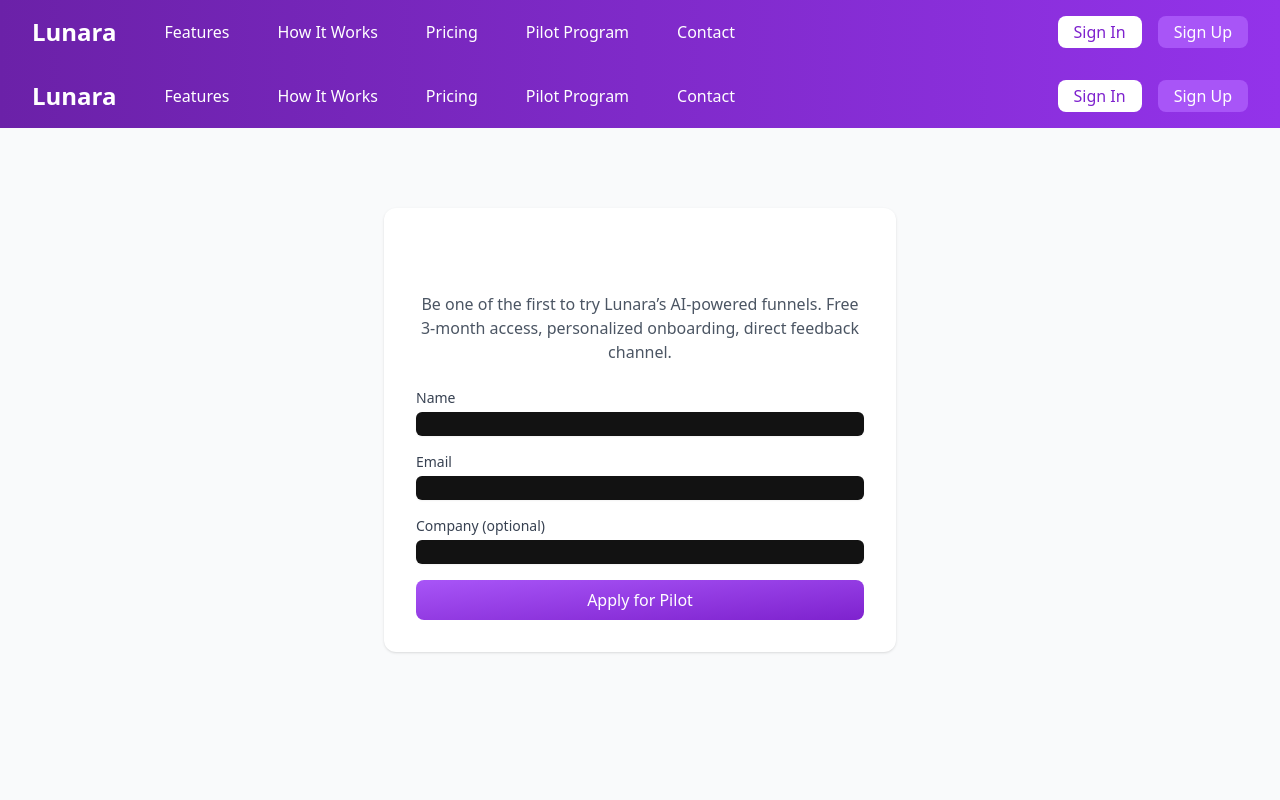
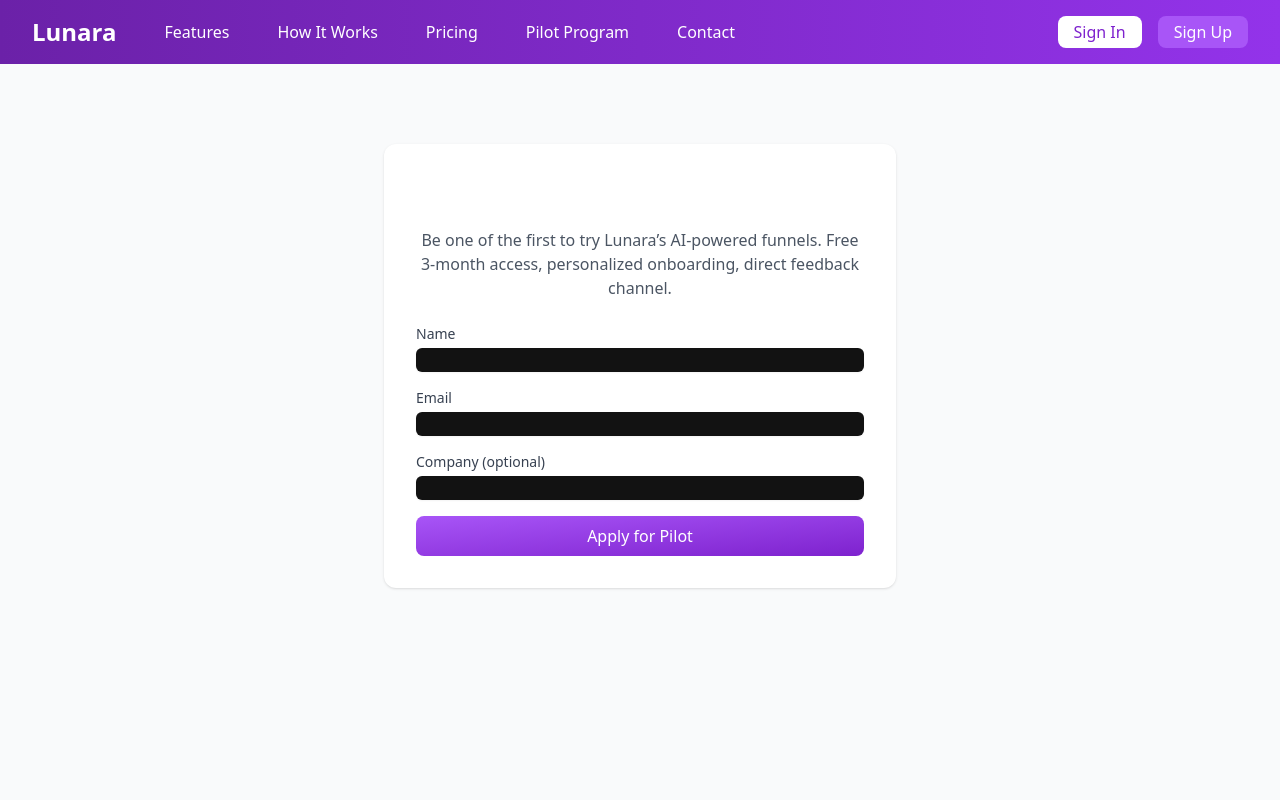
Before and after one commit to LunaraHQ/lunara-website, a Next.js app: page /pilot in a window 1280 px wide. Shown: the top 800 px of the page. Built offline with nearby package versions, Linux system fonts and the light colour scheme; no server answers.

Commit message:
Pilot: remove duplicate NavBar, rely on global nav

```diff
--- a/pages/pilot.js
+++ b/pages/pilot.js
@@ -1,7 +1,6 @@
 // pages/pilot.js
 import React, { useState } from 'react'
 import Head from 'next/head'
-import NavBar from '../components/NavBar'
 import Footer from '../components/Footer'
 
 export default function PilotPage() {
@@ -27,7 +26,7 @@ export default function PilotPage() {
       })
       if (!res.ok) throw new Error('Network response was not ok')
       setSubmitted(true)
-    } catch (err) {
+    } catch {
       setError('Submission failed. Please try again.')
     } finally {
       setLoading(false)
@@ -40,8 +39,6 @@ export default function PilotPage() {
         <title>Pilot Program | Lunara</title>
         <meta name="description" content="Apply for Lunara’s exclusive Pilot Program." />
       </Head>
-
-      <NavBar />
 
       <main className="min-h-screen bg-gray-50 py-20 px-6">
         <div className="max-w-lg mx-auto bg-white p-8 rounded-xl shadow">
```
